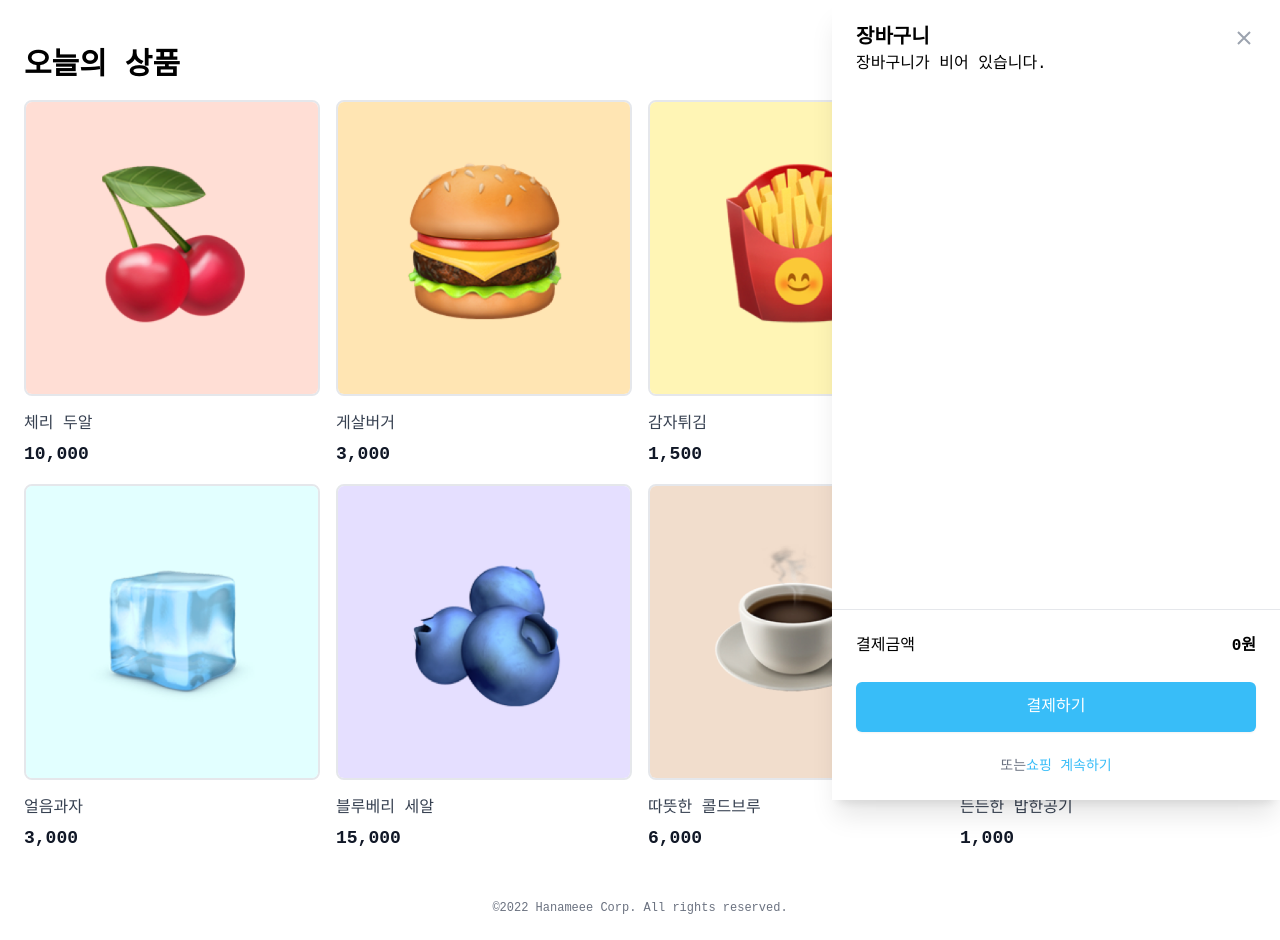
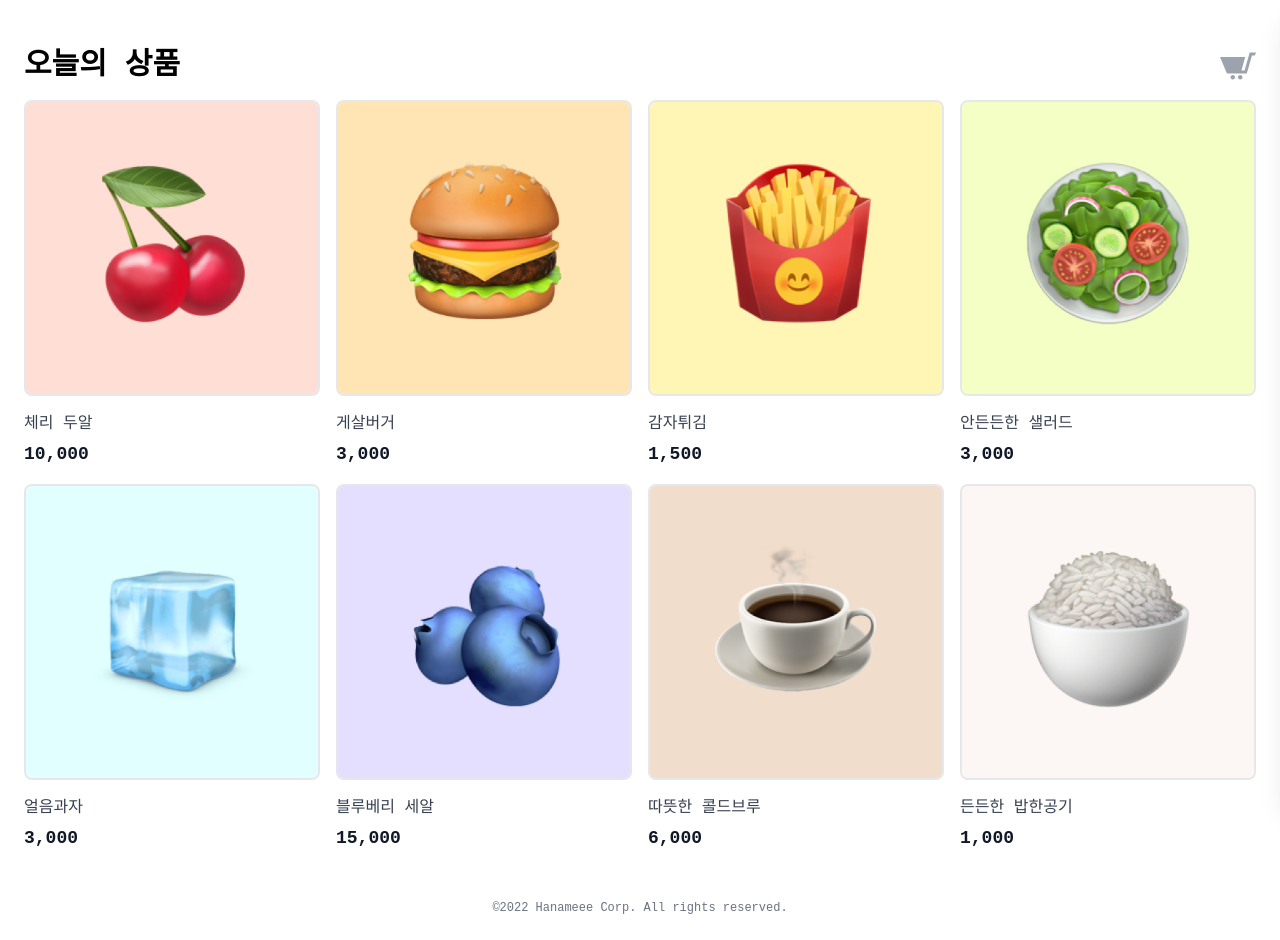
Before and after one commit to ssori0421/mini-cart-react, a React (Create React App) app: page / in a window 1280 px wide. Built offline with nearby package versions, Linux system fonts and the light colour scheme; a web font is replaced by a local one.

Commit message:
feat: 장바구니 토글 css 코드 수정

```diff
--- a/src/App.js
+++ b/src/App.js
@@ -52,6 +52,7 @@ function App() {
                                 productItems={productItems}
                                 toggleCart={toggleCart}
                                 setCartItems={setCartItems}
+                                cartItems={cartItems}
                             />
                         ) : (
                             <h1>상품이 없습니다.</h1>
@@ -62,8 +63,8 @@ function App() {
             {isCartOpen && <BackDrop toggleCart={toggleCart} />}
             <aside className="pointer-events-none fixed inset-y-0 right-0 flex max-w-full pl-10">
                 <section
-                    className={`pointer-events-auto w-screen max-w-md transition ease-in-out duration-500 translate-x-${
-                        isCartOpen ? '0' : 'full'
+                    className={`pointer-events-auto w-screen max-w-md transition ease-in-out duration-500 ${
+                        isCartOpen ? 'translate-x-0' : 'translate-x-full'
                     }`}
                     id="shopping-cart"
                 >
@@ -85,7 +86,7 @@ function App() {
                                             stroke="currentColor"
                                         >
                                             <path
-                                                stroke-width="2"
+                                                strokeWidth="2"
                                                 d="M6 18L18 6M6 6l12 12"
                                             ></path>
                                         </svg>
```
